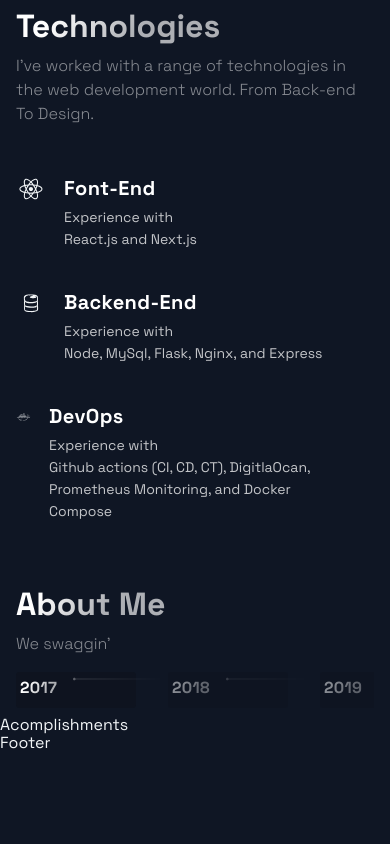
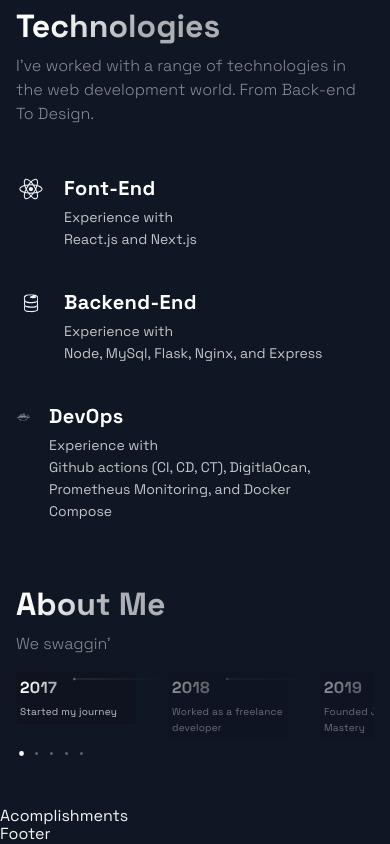
Before and after one commit to Quantum-Impulse/portfolio_website-STARTER, a Next.js app: page / in a window 390 px wide. Shown: the part 2970-3814 px from the top of the page. Before the commit the page ends 3723 px from the top, so only its background shows below. Built offline with nearby package versions, Linux system fonts and the light colour scheme.

Commit message:
adding text to timeline, and mobile stuff

```diff
--- a/src/components/TimeLine/TimeLine.js
+++ b/src/components/TimeLine/TimeLine.js
@@ -89,13 +89,27 @@
                       </linearGradient>
                     </defs>
                   </CarouselItemImg>
-                  </CarouselItemTitle>
+                </CarouselItemTitle>
+                <CarouselItemText>{item.text}</CarouselItemText>
                 </CarouselItem>
               </CarouselMobileScrollNode>
           ))}
         </>
       </CarouselContainer>
 
+      <CarouselButtons>
+        {TimeLineData.map( (item, index) => (
+          <CarouselButton
+            key={index}
+            index={index}
+            active={activeItem}
+            onClick={(e) => handleClick(e, index)}
+            type="button"
+          >
+            <CarouselButtonDot active={activeItem} />
+          </CarouselButton>
+        ))}
+      </CarouselButtons>
     </Section>
   );
 };
```
